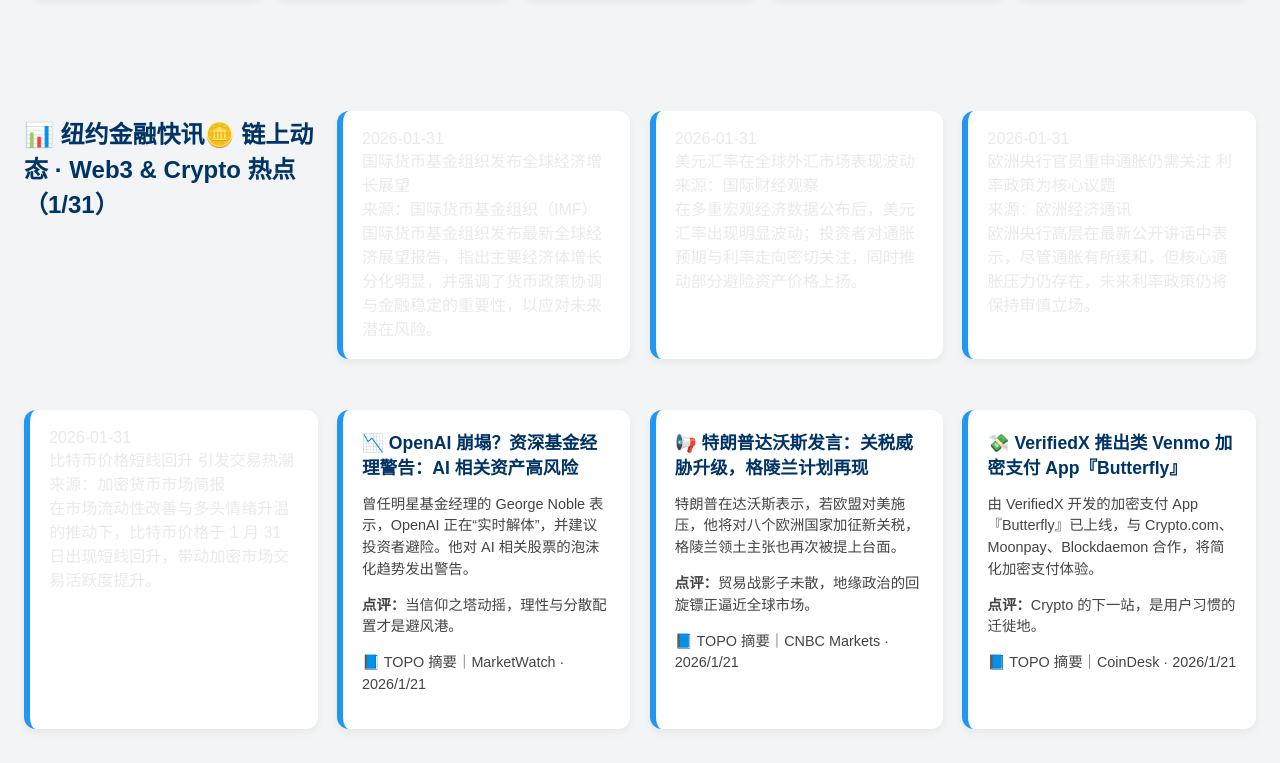
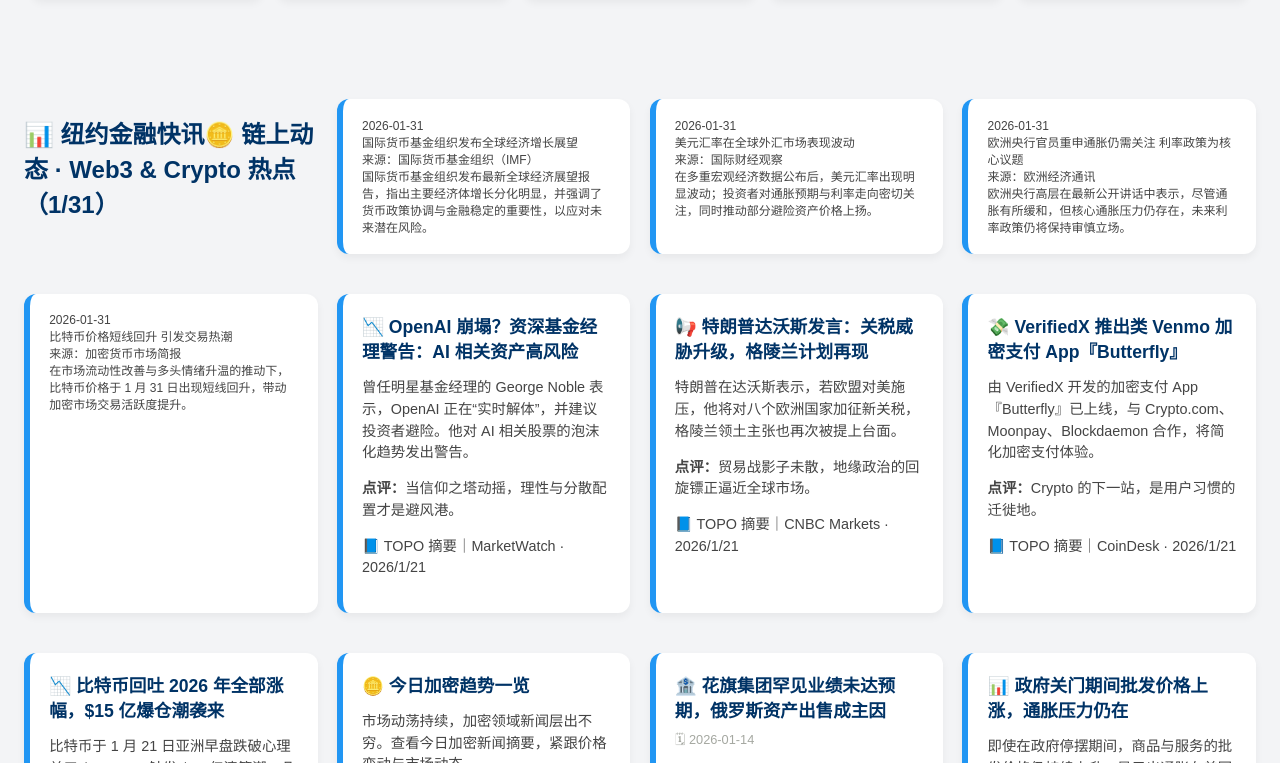
Before and after one commit to zoey88889/topo-today, a plain HTML site: page finance.html in a window 1280 px wide. Shown: the part 797-1560 px from the top of the page. Drawn offline with Linux system fonts and the light colour scheme; no server answers.

Commit message:
Trillion

```diff
--- a/finance.html
+++ b/finance.html
@@ -84,9 +84,9 @@
     font-size: 0.85rem;
   }
 
-  .rss-card small {
+  .rss-card {
     display: block;
-    color: #aaa;
+   color: #444;
     margin-top: 0.3rem;
     font-size: 0.75rem;
   }
```
